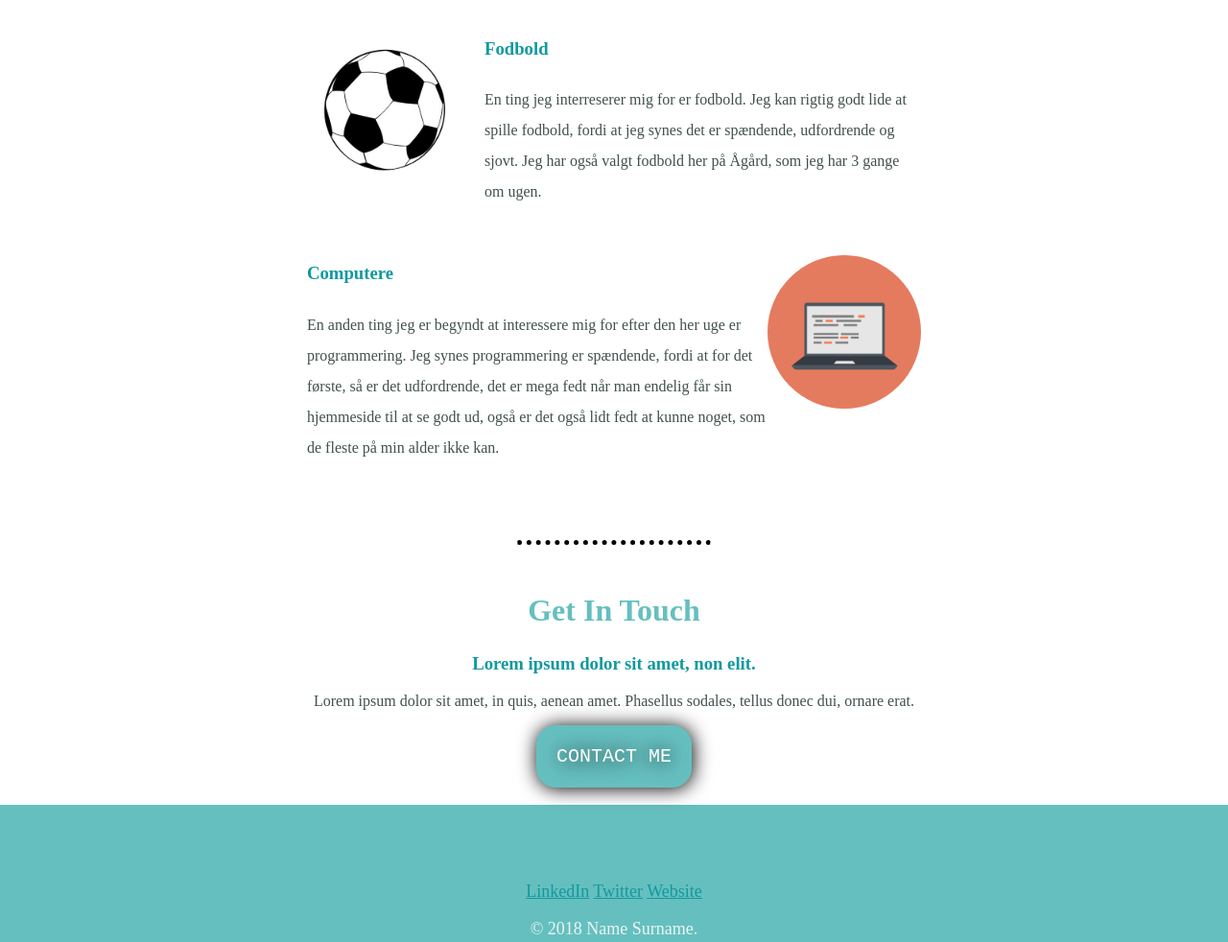
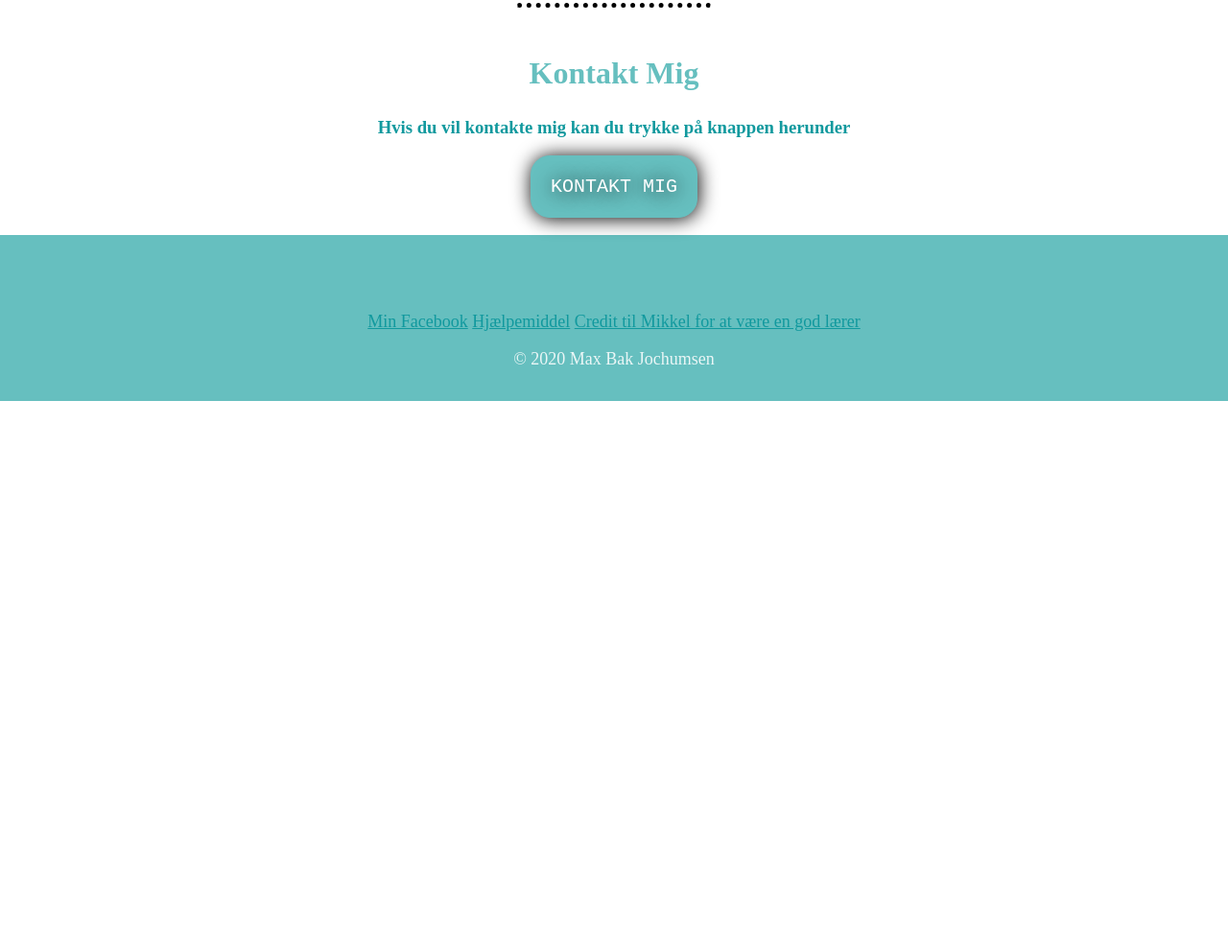
Before and after one commit to MaxBak2004/Min-Hjemmeside, a plain HTML site: page index.html in a window 1280 px wide. Shown: the part 1339-2321 px from the top of the page at 96% size. After the commit the page ends 1757 px from the top, so only its background shows below. Drawn offline with Linux system fonts and the light colour scheme; files that its build step writes are made by us from their sources; a web font is replaced by a local one.

Commit message:
Update index.html

```diff
--- a/index.html
+++ b/index.html
@@ -4,23 +4,23 @@
 <head>
   <meta charset="utf-8">
   <title>My Site</title>
-  <link rel="icon" href="favicon (1).ico">
-  <link rel="stylesheet" href="style.css">
+  <link rel="icon" href="images/favicon (1).ico">
+  <link rel="stylesheet" href="css/style.css">
   <link href="https://fonts.googleapis.com/css2?family=Roboto+Mono:wght@100&family=Sansita+Swashed:wght@300&display=swap" rel="stylesheet">
 </head>
 
 <body>
   <div class="top-div">
-    <img class="cloud2" src="cloud.png" alt="cloud">
+    <img class="cloud2" src="images/cloud.png" alt="cloud">
     <h1 class="title">Jeg er Max</h1>
     <h2 class="subtitle"> En programmeringselev på Ågård Efterskole </h2>
-    <img class="cloud1" src="cloud.png" alt="cloud2">
-    <img class="mountain" src="mountain.png" alt="mountain">
+    <img class="cloud1" src="images/cloud.png" alt="cloud2">
+    <img class="mountain" src="images/mountain.png" alt="mountain">
   </div>
 
   <div class="middle-container">
     <div class="profile">
-      <img class="Profilbillede" src="Billede-Hjemmeside.jpg" width="250px" alt="">
+      <img class="Profilbillede" src="images/Billede-Hjemmeside.jpg" width="250px" alt="">
       <h2>Hej.</h2>
 
 
@@ -40,13 +40,13 @@
       <br>
       <h2>Mine interresser</h2>
       <div class="skill-row">
-        <img class="chili" src="Fodbold.jpg" alt="">
+        <img class="chili" src="images/Fodbold.jpg" alt="">
         <h3>Fodbold</h3>
         <p> En ting jeg interreserer mig for er fodbold. Jeg kan rigtig godt lide at spille fodbold, fordi at jeg synes det er spændende, udfordrende og sjovt.
           Jeg har også valgt fodbold her på Ågård, som jeg har 3 gange om ugen.</p>
       </div>
       <div class="skill-row">
-        <img class="computer" src="computer.png" alt="">
+        <img class="computer" src="images/computer.png" alt="">
         <h3>Computere</h3>
         <p> En anden ting jeg er begyndt at interessere mig for efter den her uge er programmering. Jeg synes programmering er spændende, fordi at for det første,
           så er det udfordrende, det er mega fedt når man endelig får sin hjemmeside til at se godt ud,
@@ -55,10 +55,9 @@
     </div>
     <hr>
     <div class="contact-me">
-      <h2>Get In Touch</h2>
-      <h3>Lorem ipsum dolor sit amet, non elit.</h3>
-      <p>Lorem ipsum dolor sit amet, in quis, aenean amet. Phasellus sodales, tellus donec dui, ornare erat.</p>
-      <a class="BUTTON_DQU" href="mailto:name@email.com">CONTACT ME</a>
+      <h2>Kontakt Mig</h2>
+      <h3>Hvis du vil kontakte mig kan du trykke på knappen herunder</h3>
+      <a class="BUTTON_DQU" href="mailto:maxbakjochum@gmail.com">KONTAKT MIG</a>
     </div>
   </div>
 
@@ -71,10 +70,10 @@
 
 
   <div class="Bunden">
-    <a class="footer-link" href="https://www.linkedin.com/">LinkedIn</a>
-    <a class="footer-link" href="https://twitter.com/">Twitter</a>
-    <a class="footer-link" href="https://www.appbrewery.co/">Website</a>
-    <p class="Farve-til-Navn">© 2018 Name Surname.</p>
+    <a class="footer-link" href="https://www.facebook.com/max.bakjochumsen.7">Min Facebook</a>
+    <a class="footer-link" href="https://www.w3schools.com">Hjælpemiddel</a>
+    <a class="footer-link" href="Credit til Mikkel for at være en god lærer">Credit til Mikkel for at være en god lærer</a>
+    <p class="Farve-til-Navn">© 2020 Max Bak Jochumsen</p>
 
 </body>
 </div>
```
